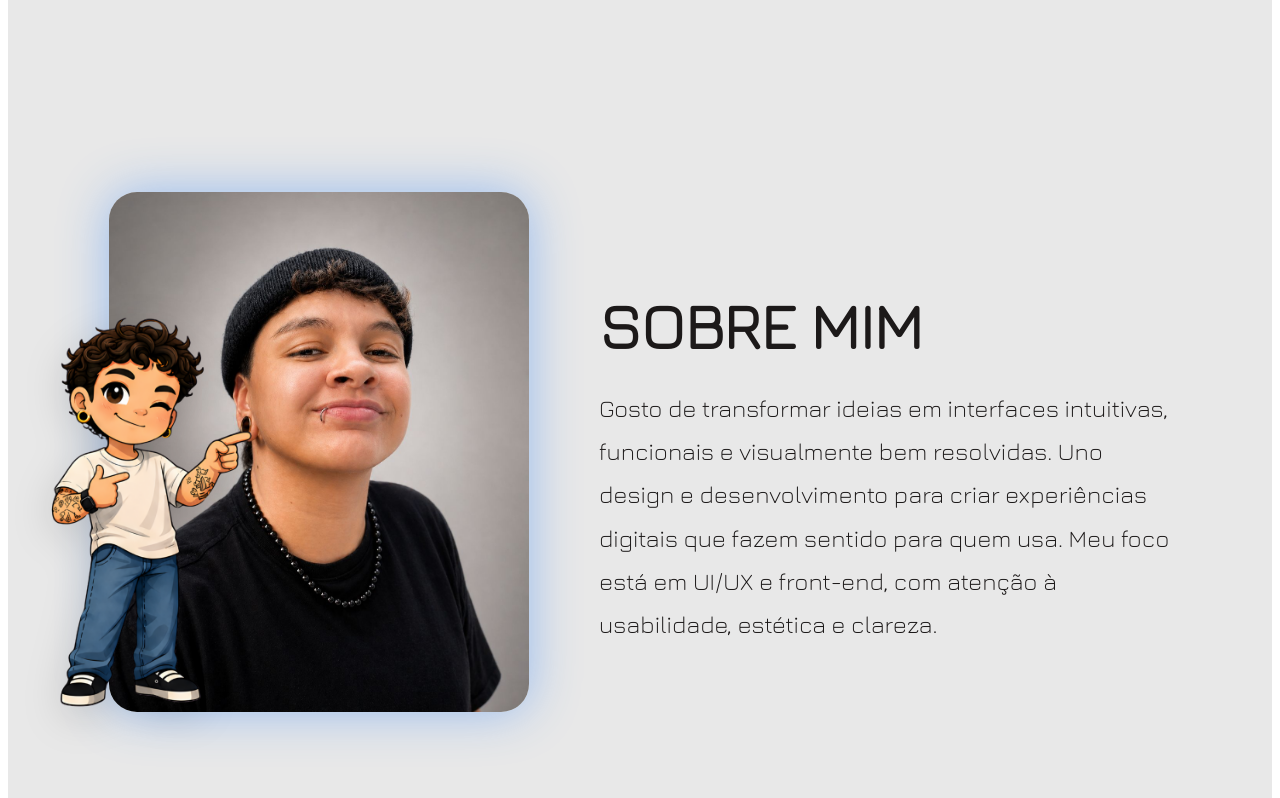
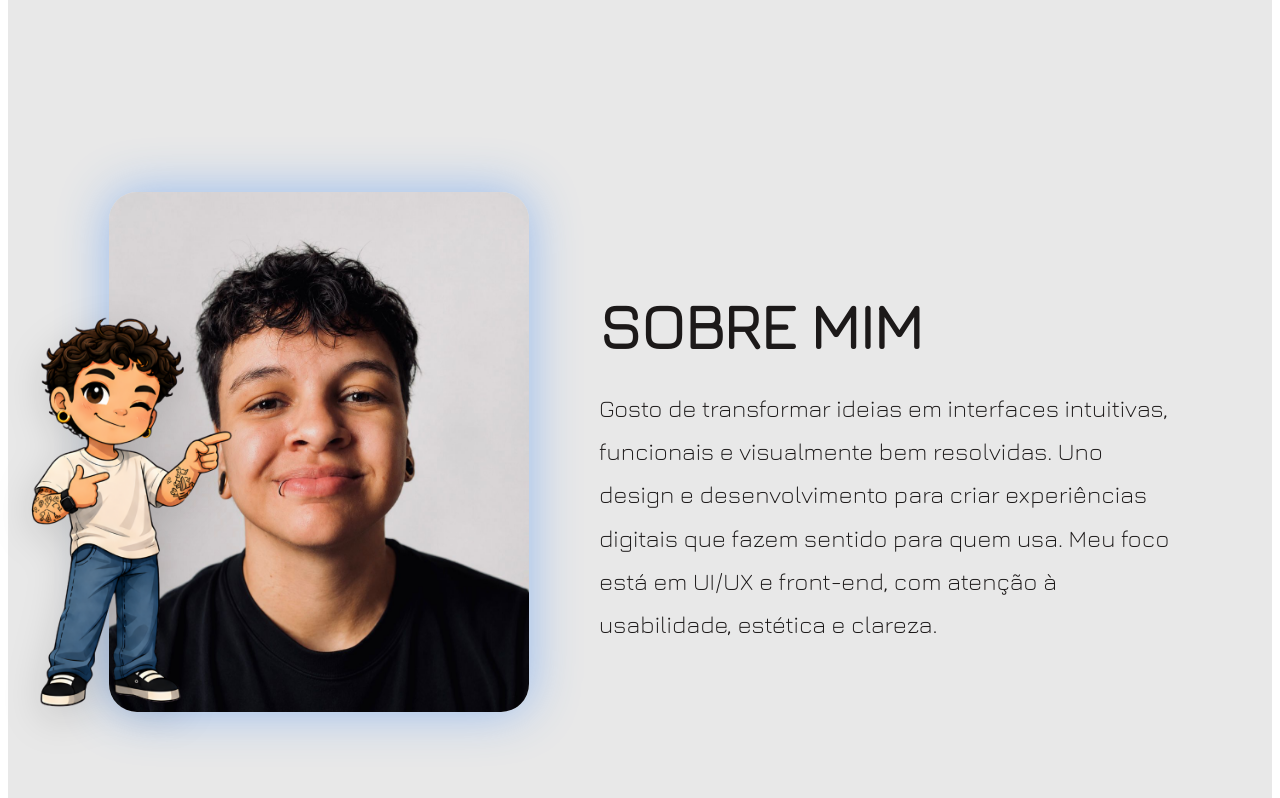
Before and after one commit to LarissaBCarv/LarissaBorges, a React (Vite) app: page / in a window 1280 px wide. Shown: the part 1030-1828 px from the top of the page. Built offline with nearby package versions, Linux system fonts and the light colour scheme; the HTML template or start-up script is replaced by a standard one.

Commit message:
Atualização de foto

```diff
--- a/src/styles/About.css
+++ b/src/styles/About.css
@@ -43,7 +43,7 @@
 
   width: 230px;
 
-  left: -80px;
+  left: -100px;
   bottom: 0;
 
   z-index: 5;
```
Also changed, not shown: public/larissaBorges1.jpeg.
